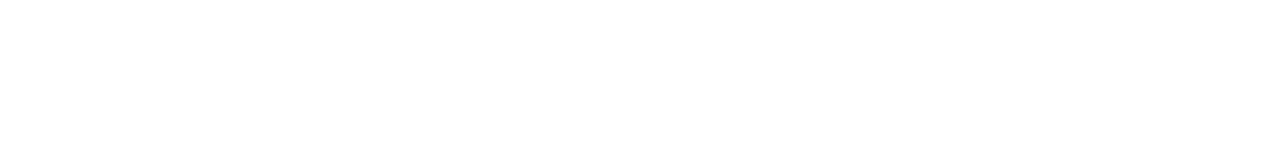
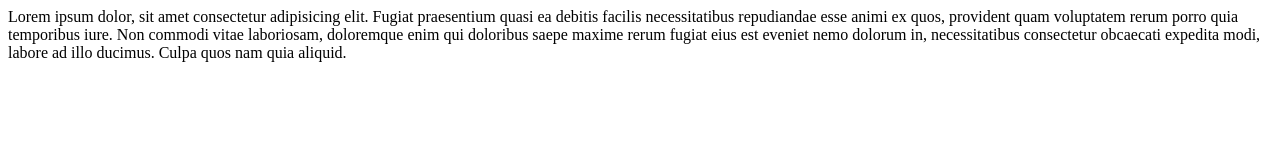
Before and after one commit to ArthurVRoost/GitHub-New-Repo, a plain HTML site: page index.html in a window 1280 px wide. Drawn offline with Linux system fonts and the light colour scheme.

Commit message:
LoremFooter

```diff
--- a/index.html
+++ b/index.html
@@ -6,6 +6,8 @@
     <title>Document</title>
 </head>
 <body>
-    <footer></footer>
+    <footer>
+        Lorem ipsum dolor, sit amet consectetur adipisicing elit. Fugiat praesentium quasi ea debitis facilis necessitatibus repudiandae esse animi ex quos, provident quam voluptatem rerum porro quia temporibus iure. Non commodi vitae laboriosam, doloremque enim qui doloribus saepe maxime rerum fugiat eius est eveniet nemo dolorum in, necessitatibus consectetur obcaecati expedita modi, labore ad illo ducimus. Culpa quos nam quia aliquid.
+    </footer>
 </body>
 </html>
```
